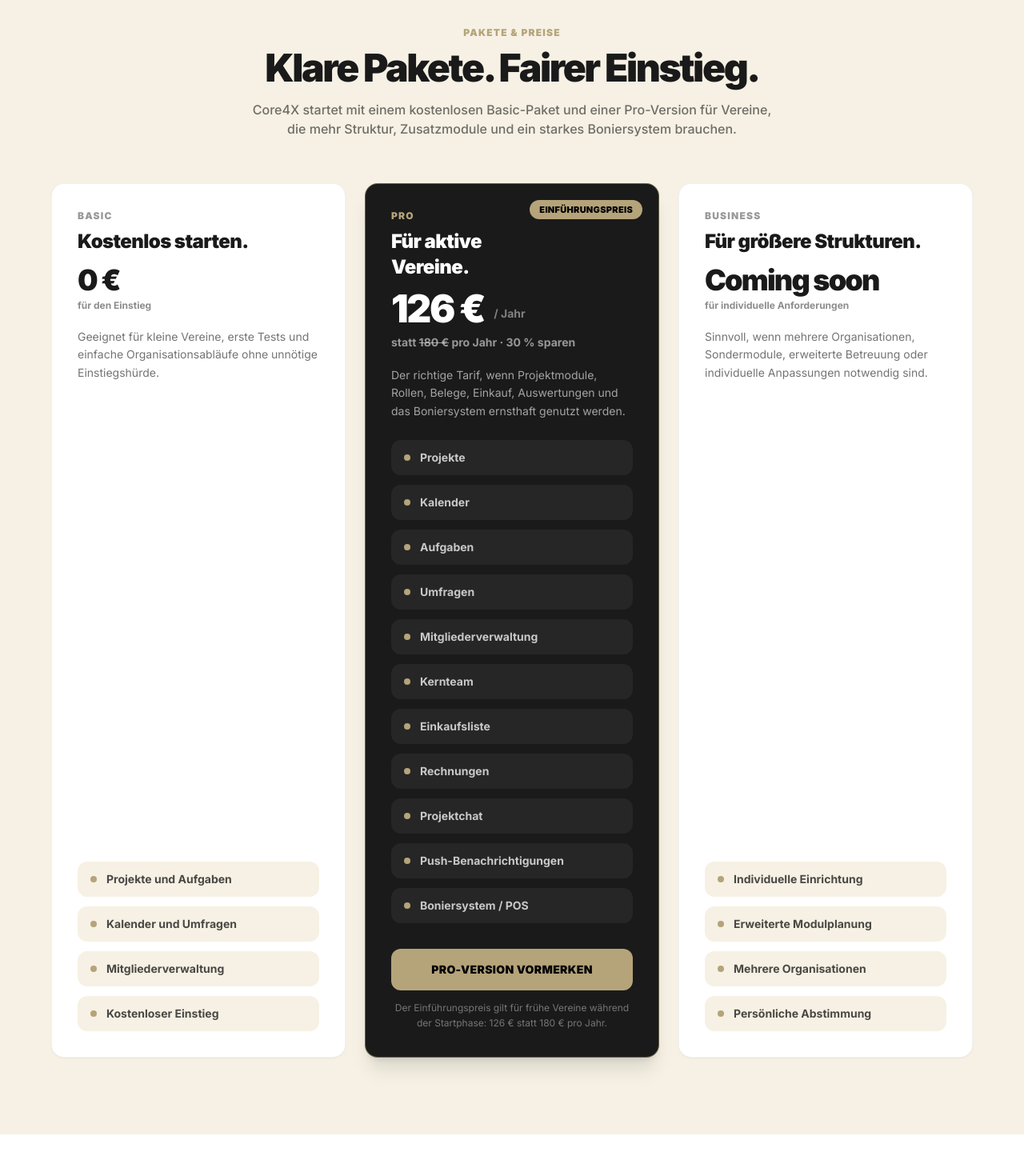
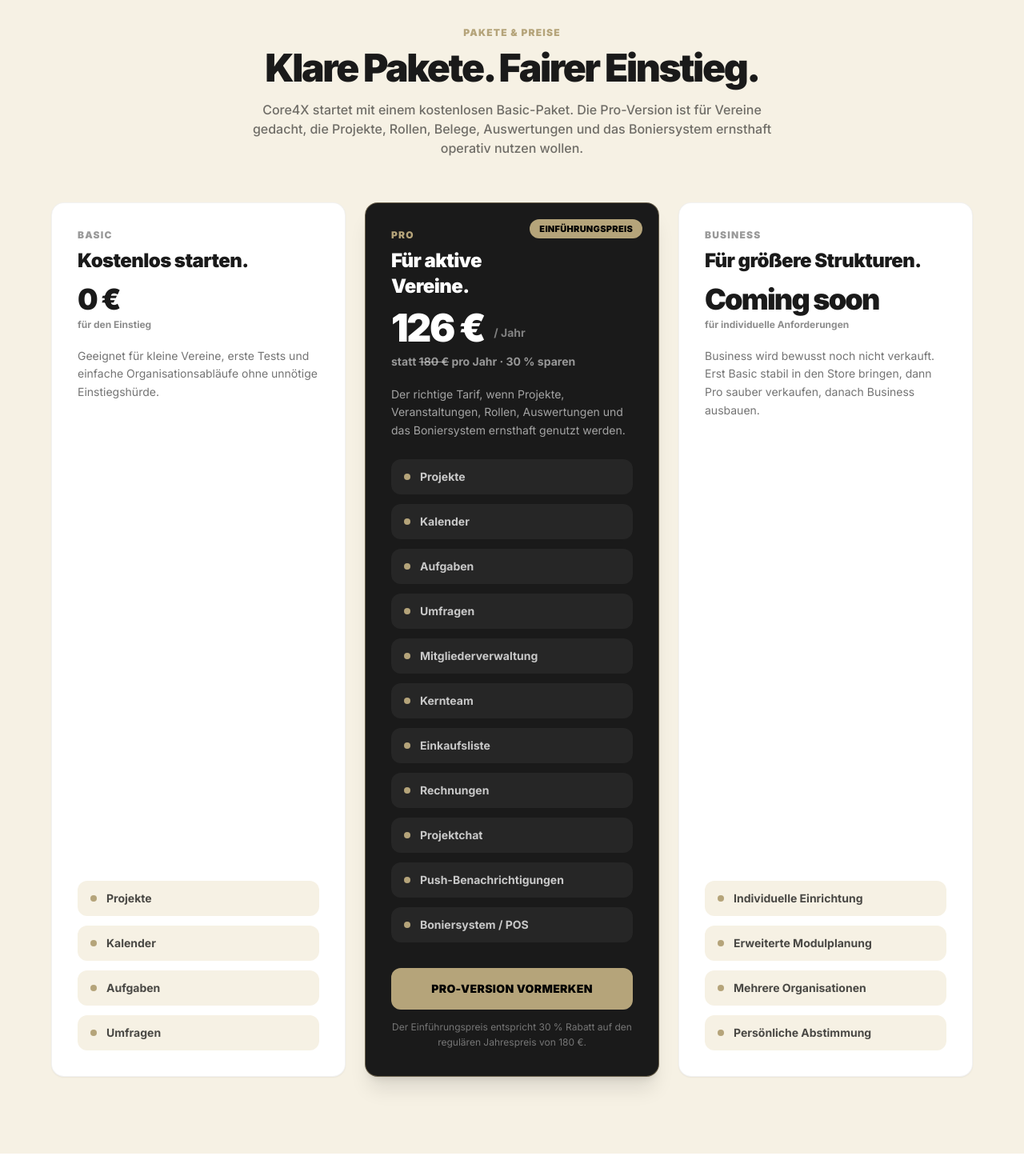
Before and after one commit to rainers79/core4X-landing, a React (Vite) app: page / in a window 1280 px wide. Shown: the part 2280-3750 px from the top of the page at 80% size. Built offline with nearby package versions, Linux system fonts and the light colour scheme; no server answers.

Commit message:
Update App.tsx

```diff
--- a/src/App.tsx
+++ b/src/App.tsx
@@ -321,7 +321,7 @@
         <div className="text-xs font-black uppercase tracking-widest text-[#B5A47A] mb-3">Pakete & Preise</div>
         <h2 className="text-3xl md:text-5xl font-black tracking-tighter">Klare Pakete. Fairer Einstieg.</h2>
         <p className="mt-4 text-black/55 font-medium max-w-2xl mx-auto text-sm md:text-base">
-          Core4X startet mit einem kostenlosen Basic-Paket und einer Pro-Version für Vereine, die mehr Struktur, Zusatzmodule und ein starkes Boniersystem brauchen.
+          Core4X startet mit einem kostenlosen Basic-Paket. Die Pro-Version ist für Vereine gedacht, die Projekte, Rollen, Belege, Auswertungen und das Boniersystem ernsthaft operativ nutzen wollen.
         </p>
       </div>
 
@@ -337,7 +337,7 @@
             Geeignet für kleine Vereine, erste Tests und einfache Organisationsabläufe ohne unnötige Einstiegshürde.
           </p>
           <div className="space-y-3 mt-auto">
-            {['Projekte und Aufgaben', 'Kalender und Umfragen', 'Mitgliederverwaltung', 'Kostenloser Einstieg'].map((feature) => (
+            {['Projekte', 'Kalender', 'Aufgaben', 'Umfragen'].map((feature) => (
               <div key={feature} className="flex items-center gap-3 rounded-xl bg-[#F6F1E4] px-4 py-3">
                 <span className="w-2 h-2 rounded-full bg-[#B5A47A] flex-shrink-0" />
                 <span className="text-sm font-bold text-black/70">{feature}</span>
@@ -361,7 +361,7 @@
               </div>
             </div>
             <p className="text-sm text-white/60 leading-relaxed mb-6">
-              Der richtige Tarif, wenn Projektmodule, Rollen, Belege, Einkauf, Auswertungen und das Boniersystem ernsthaft genutzt werden.
+              Der richtige Tarif, wenn Projekte, Veranstaltungen, Rollen, Auswertungen und das Boniersystem ernsthaft genutzt werden.
             </p>
             <div className="grid sm:grid-cols-2 lg:grid-cols-1 gap-3">
               {includedModules.map((feature) => (
@@ -381,7 +381,7 @@
               Pro-Version vormerken
             </button>
             <p className="text-xs text-white/40 text-center leading-relaxed">
-              Der Einführungspreis gilt für frühe Vereine während der Startphase: 126 € statt 180 € pro Jahr.
+              Der Einführungspreis entspricht 30 % Rabatt auf den regulären Jahrespreis von 180 €.
             </p>
           </div>
         </div>
@@ -394,7 +394,7 @@
             <div className="text-xs font-bold text-black/45 mt-1">für individuelle Anforderungen</div>
           </div>
           <p className="text-sm text-black/55 leading-relaxed mb-6">
-            Sinnvoll, wenn mehrere Organisationen, Sondermodule, erweiterte Betreuung oder individuelle Anpassungen notwendig sind.
+            Business wird bewusst noch nicht verkauft. Erst Basic stabil in den Store bringen, dann Pro sauber verkaufen, danach Business ausbauen.
           </p>
           <div className="space-y-3 mt-auto">
             {['Individuelle Einrichtung', 'Erweiterte Modulplanung', 'Mehrere Organisationen', 'Persönliche Abstimmung'].map((feature) => (
```
